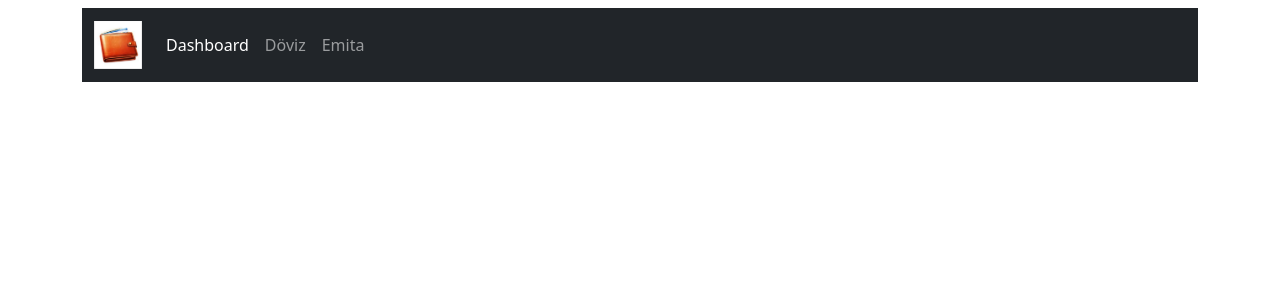
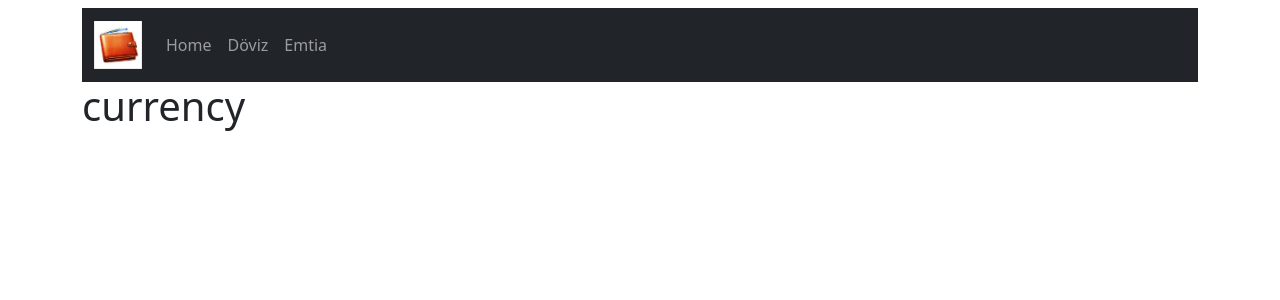
Before and after one commit to dutarrr/vuejs-my-wallet, a Vue app in the folder app/: page /currency in a window 1280 px wide. Shown: the top 300 px of the page. Built offline with nearby package versions, Linux system fonts and the light colour scheme.

Commit message:
router integration

```diff
--- a/app/package.json
+++ b/app/package.json
@@ -9,7 +9,8 @@
   },
   "dependencies": {
     "core-js": "^3.6.5",
-    "vue": "^2.6.11"
+    "vue": "^2.6.11",
+    "vue-router": "^3.5.1"
   },
   "devDependencies": {
     "@vue/cli-plugin-babel": "~4.5.0",
--- a/app/src/App.vue
+++ b/app/src/App.vue
@@ -2,6 +2,7 @@
   <div>
     <div class="container">
       <header-app></header-app>
+      <router-view></router-view>
     </div>
   </div>
 </template>
--- /dev/null
+++ b/app/src/components/currency/currency.vue
@@ -0,0 +1,3 @@
+<template>
+  <h1>currency</h1>
+</template>
--- /dev/null
+++ b/app/src/components/emtia/emtia.vue
@@ -0,0 +1,3 @@
+<template>
+  <h1>emtia</h1>
+</template>
--- a/app/src/components/header.vue
+++ b/app/src/components/header.vue
@@ -1,23 +1,21 @@
 <template>
   <nav class="navbar navbar-expand-lg navbar-dark bg-dark mt-2">
     <div class="container-fluid">
-      <a class="navbar-brand" href="#"
+      <a class="navbar-brand" href="/"
         ><img src="@/assets/images/wallet.jpeg" width="48" height="48"
       /></a>
 
       <div class="collapse navbar-collapse" id="navbarText">
         <ul class="navbar-nav me-auto mb-2 mb-lg-0">
-          <li class="nav-item">
-            <a class="nav-link active" aria-current="page" href="#"
-              >Dashboard</a
-            >
-          </li>
-          <li class="nav-item">
-            <a class="nav-link" href="#">Döviz</a>
-          </li>
-          <li class="nav-item">
-            <a class="nav-link" href="#">Emita</a>
-          </li>
+          <router-link to="/" tag="li" class="nav-item active"
+            ><a class="nav-link">Home</a></router-link
+          >
+          <router-link to="/currency" tag="li" class="nav-item"
+            ><a class="nav-link">Döviz</a></router-link
+          >
+          <router-link to="/emtia" tag="li" class="nav-item"
+            ><a class="nav-link">Emtia</a></router-link
+          >
         </ul>
       </div>
     </div>
--- /dev/null
+++ b/app/src/components/home.vue
@@ -0,0 +1,3 @@
+<template>
+  <div><h1>Home</h1></div>
+</template>
--- a/app/src/main.js
+++ b/app/src/main.js
@@ -1,8 +1,11 @@
-import Vue from 'vue'
-import App from './App.vue'
+import Vue from "vue";
+import App from "./App.vue";
 
-Vue.config.productionTip = false
+import { router } from "./router";
+
+Vue.config.productionTip = false;
 
 new Vue({
-  render: h => h(App),
-}).$mount('#app')
+  render: (h) => h(App),
+  router,
+}).$mount("#app");
--- /dev/null
+++ b/app/src/router.js
@@ -0,0 +1,32 @@
+import Vue from "vue";
+import VueRouter from "vue-router";
+
+Vue.use(VueRouter);
+
+import home from "./components/home";
+import currency from "./components/currency/currency";
+import emtia from "./components/emtia/emtia";
+
+const routes = [
+  {
+    path: "/",
+    component: home,
+  },
+  {
+    path: "/currency",
+    component: currency,
+  },
+  {
+    path: "/emtia",
+    component: emtia,
+  },
+  {
+    path: "*",
+    redirect: "/",
+  },
+];
+
+export const router = new VueRouter({
+  mode: "history",
+  routes,
+});
```
Also changed, not shown: app/src/store/store.js (added), 1 other file (tests, documents, lock files or other folders).
